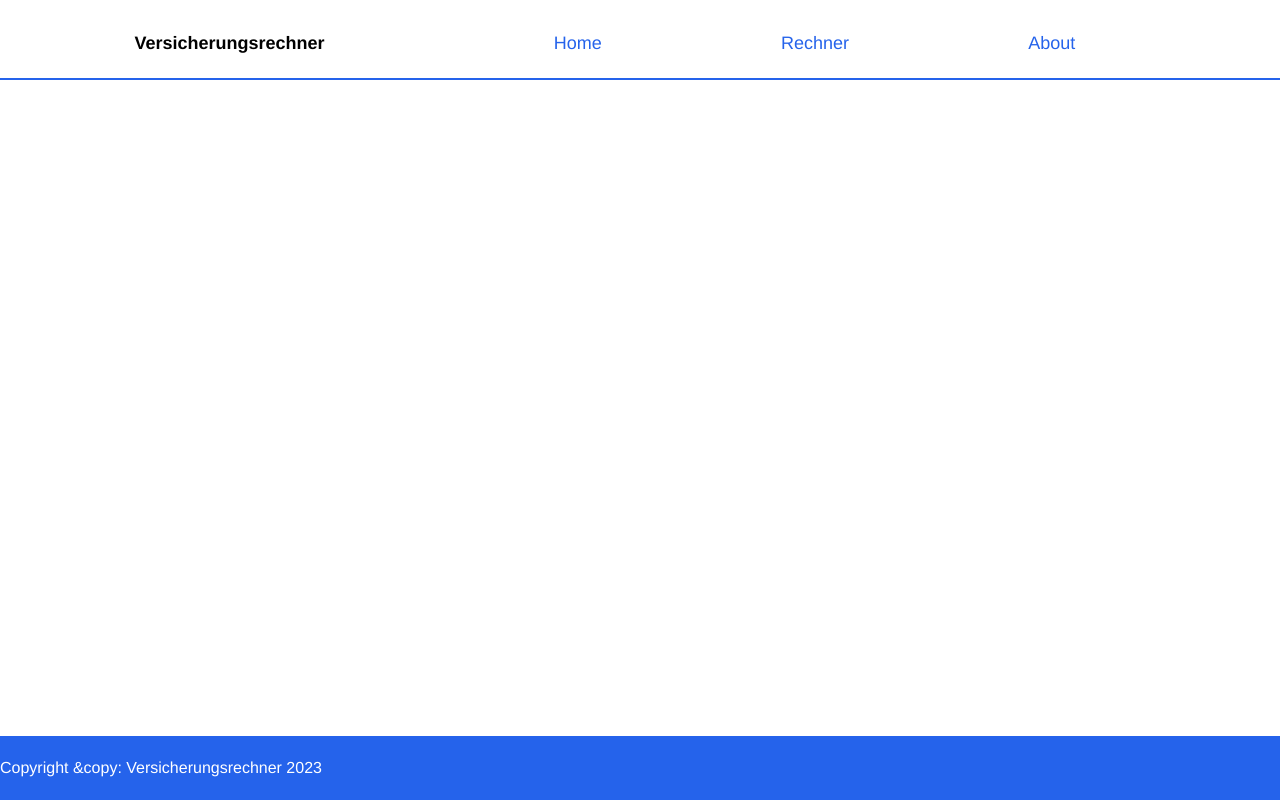
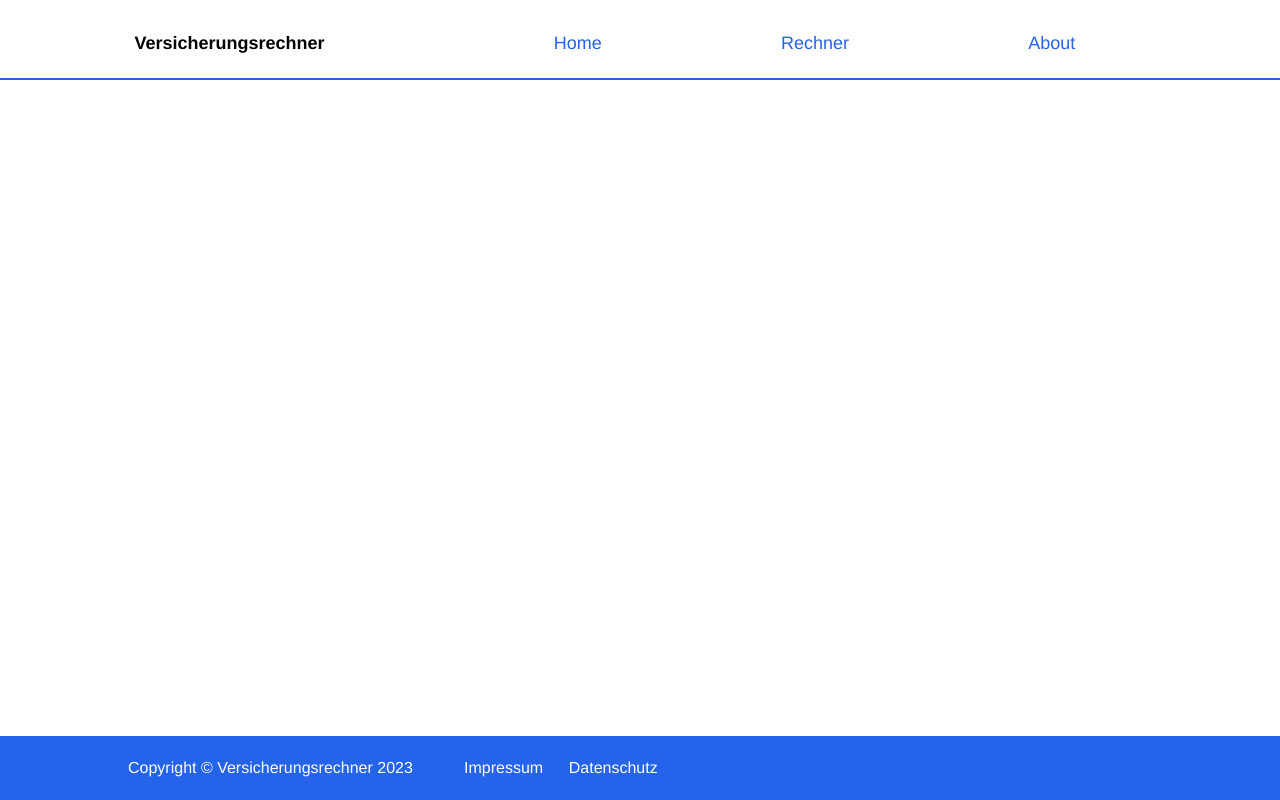
Before and after one commit to azhaarmohamed20/versicherungsrechner_mohamed, a React (Create React App) app: page /datasaftey in a window 1280 px wide. Built offline with nearby package versions, Linux system fonts and the light colour scheme.

Commit message:
Add LInks to Footer

```diff
--- a/src/components/footer.js
+++ b/src/components/footer.js
@@ -1,10 +1,14 @@
 import './style.css';
+import { Link } from "react-router-dom";
 export default function Footer(){
     return(
         <div>
-            <footer className='w-full h-16 bg-blue-600 fixed bottom-0 left-0 flex items-center mt-2'>
-                <div>
-                    <p className='text-white '>Copyright &copy: Versicherungsrechner 2023</p>
+            <footer className='flex w-screen h-16 bg-blue-600 fixed bottom-0 left-0'>
+                <div className='flex flex-row items-center gap-[2vw] ml-[10%]'>
+                    <p className='flex text-white'>Copyright © Versicherungsrechner 2023</p>
+                    <br></br>
+                    <Link className='flex text-white ' to='/impressum'>Impressum</Link>
+                    <Link className='flex text-white' to='/datasafety'>Datenschutz</Link>
                 </div>
             </footer>
         </div>
```
